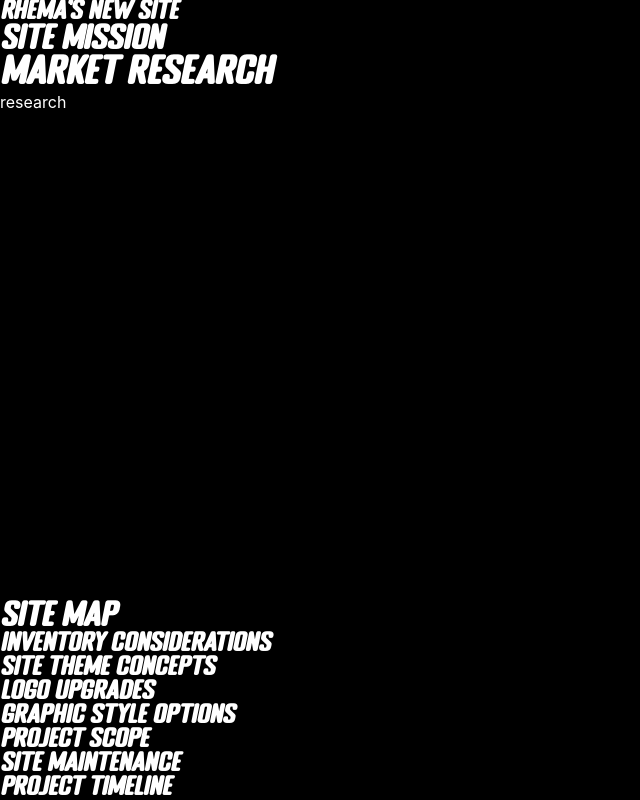
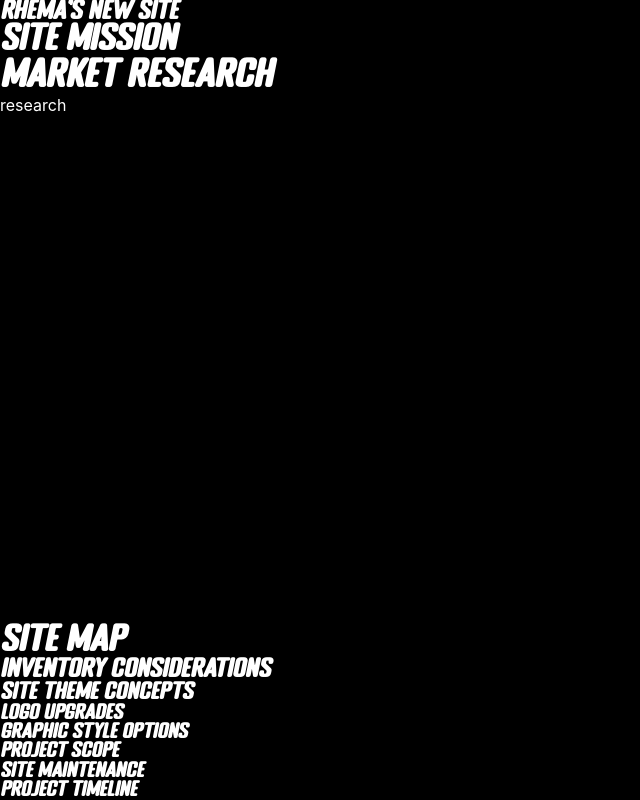
Before and after one commit to RoxanneTabuena/rhema-buyers-guide, a React (Create React App) app: page /mission in a window 1280 px wide. Shown: the whole page, without its empty margins (0-640 px from the left). Built offline with nearby package versions, Linux system fonts and the light colour scheme.

Commit message:
fine tune text sizing

```diff
--- a/src/components/root/Footer.js
+++ b/src/components/root/Footer.js
@@ -3,9 +3,20 @@ import style from './root.module.css'
 
 export const Footer = ({arts}) => {
     const footerLinks =  arts.map((art, i)=>{
-        let heightX = style.sm
-        if(i === 0){
-            heightX = style.m
+        let heightX
+        switch(i){
+            case 0:
+                heightX = style.l
+                break;
+            case 1:
+                heightX = style.m
+                break;
+            case 2:
+                heightX = style.sm
+                break;
+            default:
+                heightX = style.xs
+                break;
         }
         return <NavItem key={art} art={art} heightX={heightX}/>
     })
--- a/src/components/root/Header.js
+++ b/src/components/root/Header.js
@@ -3,16 +3,27 @@ import style from './root.module.css'
 
 export const Header = ({arts}) => {
     const lastIndex = arts.length-1
-    const headerLinks =  arts.map((art, i)=>{
-        let heightX = style.sm
-        if(i === lastIndex){
-            heightX = style.m
+    const headerLinks =  arts.reverse().map((art, i)=>{
+        let heightX
+        switch(i){
+            case 0:
+                heightX = style.l
+                break;
+            case 1:
+                heightX = style.m
+                break;
+            case 2:
+                heightX = style.sm
+                break;
+            default:
+                heightX = style.xs
+                break;
         }
         return <NavItem key={art} art={art} heightX={heightX}/>
     })
     return (
         <div className={style.head}>
-            {headerLinks}
+            {headerLinks.reverse()}
         </div>
     )
 }
--- a/src/components/root/Root.js
+++ b/src/components/root/Root.js
@@ -77,7 +77,7 @@ export const Root = () => {
                 <Header arts={getHeadArts(curArt)}/>
             </header>
             <main style={{height: vpHeight}}>
-            <NavItem art={curArt} heightX={style.l}/>
+            <NavItem art={curArt} heightX={style.xl}/>
             <Viewport
                 cur={curArt}
                 vpHeight={vpHeight}
--- a/src/components/root/Viewport/Preview.js
+++ b/src/components/root/Viewport/Preview.js
@@ -24,7 +24,7 @@ export const Preview = ({cur, height, handlePreviewEnter, handlePreviewExit}) =>
     const t = (
 
         <div ref={previewRef} className={style.preview} style={{minHeight: height}}>
-            <NavItem art={next} heightX={style.l}>
+            <NavItem art={next} heightX={style.xl}>
             <h2>{titleSequence[next]}</h2>
             </NavItem>
             {miniRouter[next]}
--- a/src/components/root/root.module.css
+++ b/src/components/root/root.module.css
@@ -27,16 +27,18 @@ footer{
     height: 100%;
 }
 /* sizing */
+.link.xs{
+    font-size: .8rem;
+}
 .link.sm{
+    font-size: .9rem;
+}
+.link.m{
     font-size: 1rem;
 }
-
-.link.m{
-    font-size: 1.3rem;
-
+.link.l{
+    font-size: 1.4rem;
 }
-
-.link.l{
+.link.xl{
     font-size: 1.5rem;
-
 }
```
